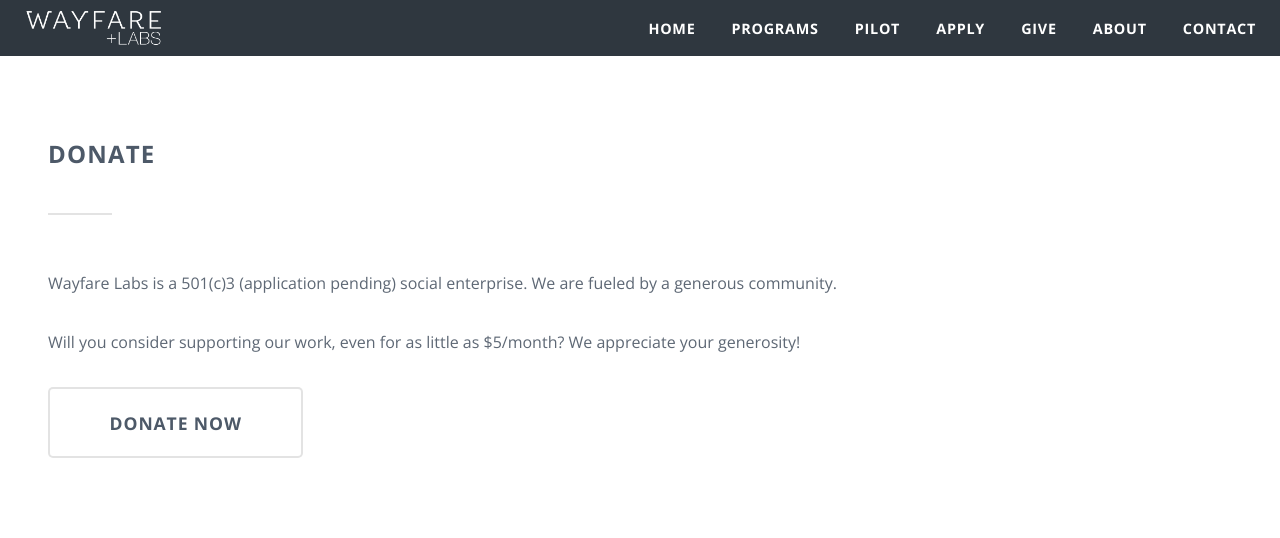
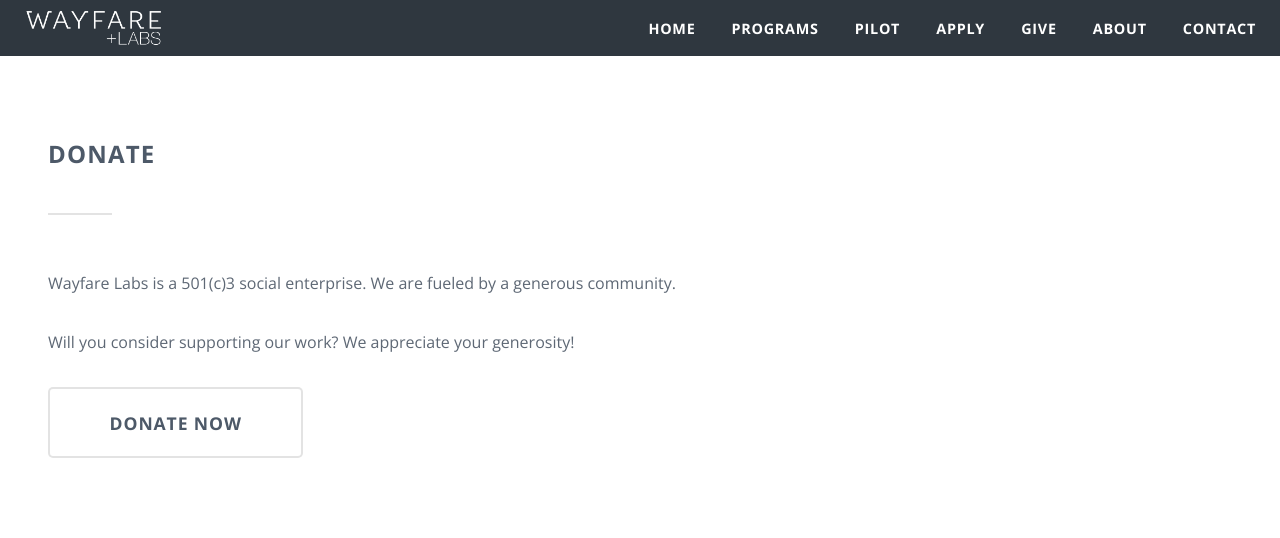
Before and after one commit to wayfareio/wayfarelabs.org, a Jekyll site: the page built from give.markdown, in a window 1280 px wide and 1066 px high. Shown: the top 538 px of the window. Built offline with Jekyll 4.4.1, drawn with Linux system fonts in a browser that asks for light colours; comment, search, counter and statistics services are not loaded; grey boxes are pictures that could not be loaded.

Commit message:
Updated Give

```diff
--- a/give.markdown
+++ b/give.markdown
@@ -4,8 +4,8 @@ date: 2016-02-26 17:28:00 -08:00
 position: 7
 ---
 
-Wayfare Labs is a 501(c)3 (application pending) social enterprise. We are fueled by a generous community.
+Wayfare Labs is a 501(c)3 social enterprise. We are fueled by a generous community.
 
-Will you consider supporting our work, even for as little as $5/month? We appreciate your generosity!
+Will you consider supporting our work? We appreciate your generosity!
 
 <a href="https://wayfarelabs.givingfuel.com/general-fund" class="button huge">Donate Now</a>
```
